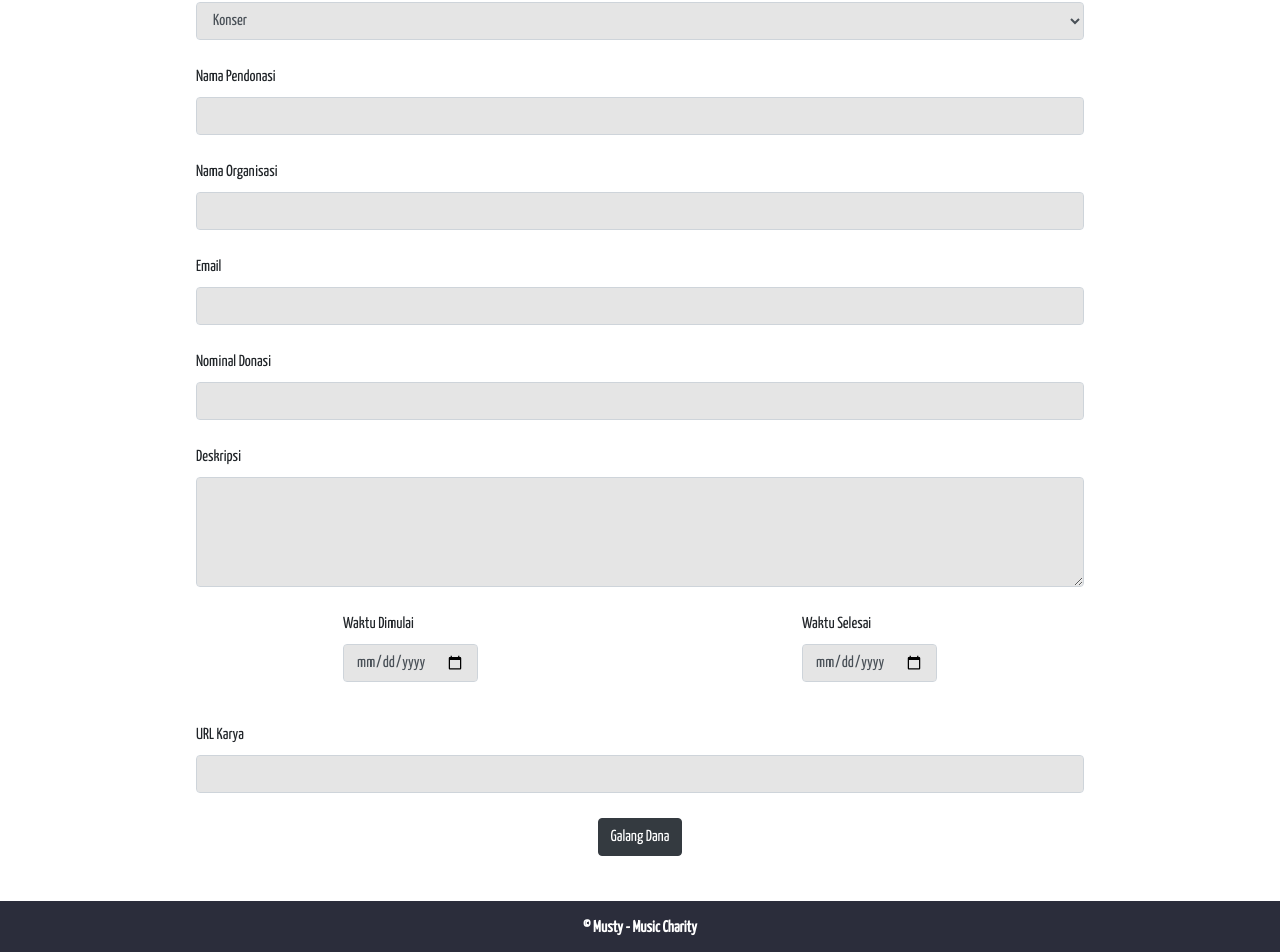
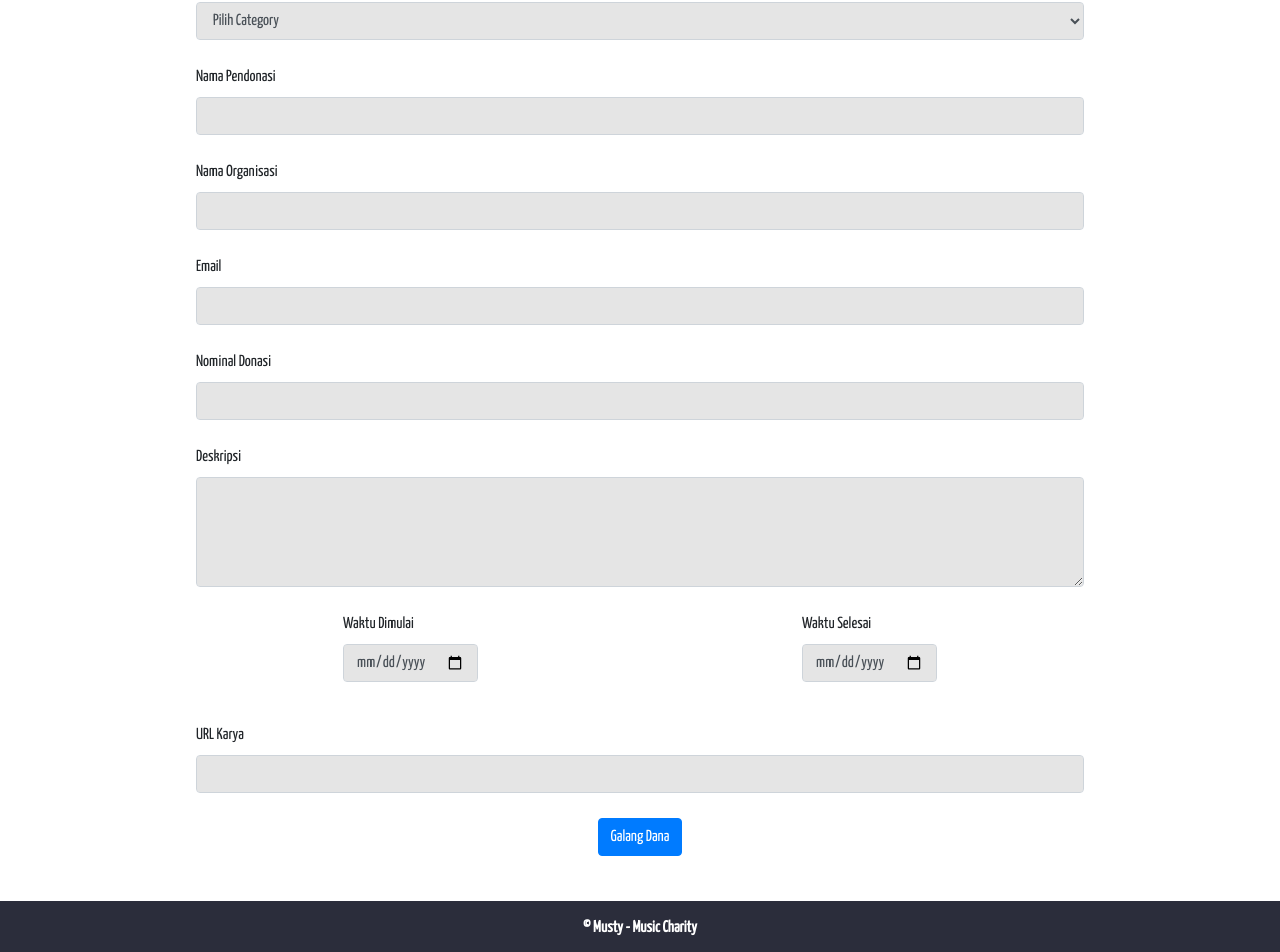
Before and after one commit to MustyDev/Musty, a React (Create React App) app in the folder front-end/: page /form-tourcharity in a window 1280 px wide. Shown: the part 544-1496 px from the top of the page. Built offline with nearby package versions, Linux system fonts and the light colour scheme.

Commit message:
add pilih kategory

```diff
--- a/front-end/src/Pages/DetailsCharity.js
+++ b/front-end/src/Pages/DetailsCharity.js
@@ -19,6 +19,7 @@ export default function DetailsCharity() {
    #containerCard{
       display : flex;
       justify-content : flex-start;
+
    }
    #cardItem{
       width: 100% !important;
@@ -113,7 +114,6 @@ export default function DetailsCharity() {
                   <p>Add-in your full project description here.  Lorem ipsum dolor sit amet, consectetur adipiscing elit. Praesent vulputate sed mauris vitae pellentesque. Nunc ut ullamcorper libero. Aenean fringilla mauris quis risus laoreet interdum. Quisque imperdiet orci in metus aliquam egestas. Fusce elit libero, imperdiet nec orci quis, convallis hendrerit nisl. Cras auctor nec purus at placerat. Quisque consectetur, lectus in ullamcorper tempus, dolor arcu suscipit elit, id laoreet tortor justo nec arcu. Nam eu dictum ipsum. Morbi in mi eu urna placerat finibus a vel neque.</p>
                   <p>nteger feugiat est in tincidunt congue. Nam eget accumsan ligula. Nunc auctor ligula a quam fermentum, non iaculis diam suscipit. Aliquam lacinia lorem vel suscipit pulvinar. Etiam condimentum nunc non ultricies hendrerit. Sed nec blandit libero, ut gravida quam. Nam tortor est, faucibus at dolor id, blandit venenatis leo. Praesent euismod tempus libero et accumsan. Nunc ultrices sit amet urna sed euismod. Pellentesque finibus ipsum non mi sodales, vel ullamcorper ipsum pharetra. Praesent nec pharetra neque, elementum tempus purus. Sed fringilla, libero blandit elementum viverra, nibh urna faucibus nisl, in placerat ex dolor eu nulla.Duis ornare massa est, condimentum convallis lacus feugiat a. Cras elementum nec augue id condimentum. Morbi iaculis urna sit amet sapien egestas, sit amet condimentum tellus cursus. Quisque ipsum metus, hendrerit vitae dolor ac, blandit imperdiet ligula. Donec vestibulum sem justo, pulvinar laoreet tellus cursus ut. Quisque dui diam, volutpat at mauris sit amet, finibus suscipit ipsum. Donec commodo tincidunt posuere. Donec eleifend consectetur lorem, eu sodales dolor pharetra vitae.</p>
                </div>
-
                <div className="container col-md-3" id="daftar-donatur">
                   <h3>Donatur</h3>
                   <div className="card" id="card-donatur" style={{width:"50%", height : "40%"}}>
@@ -125,9 +125,7 @@ export default function DetailsCharity() {
                   </div>
                </div>
             </div>
-
          </StyleCard>
-
       </Fragment>
    )
 
--- a/front-end/src/Pages/TourCharity.js
+++ b/front-end/src/Pages/TourCharity.js
@@ -146,6 +146,7 @@ export default function TourCharity() {
                                  onChange={handleChange}
                                  onBlur={handleBlur}
                                  value={values.kategori}>
+                                 <option>Pilih Category</option>
                                  <option>Konser</option>
                                  <option>Alat Musik</option>
                                  <option>Album</option>
@@ -327,7 +328,7 @@ export default function TourCharity() {
                               </span>
                            </Form.Group>
                            <div className="button-submit">
-                              <Button variant="dark" type="submit" disabled={isSubmitting}>Galang Dana</Button>
+                              <Button variant="primary" type="submit" disabled={isSubmitting}>Galang Dana</Button>
                            </div>
                         </Form>
                      );
```
